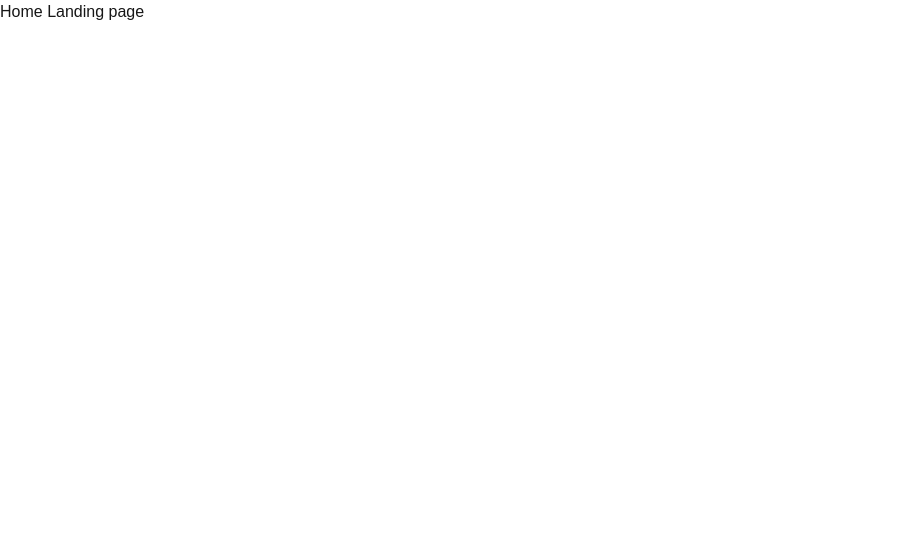
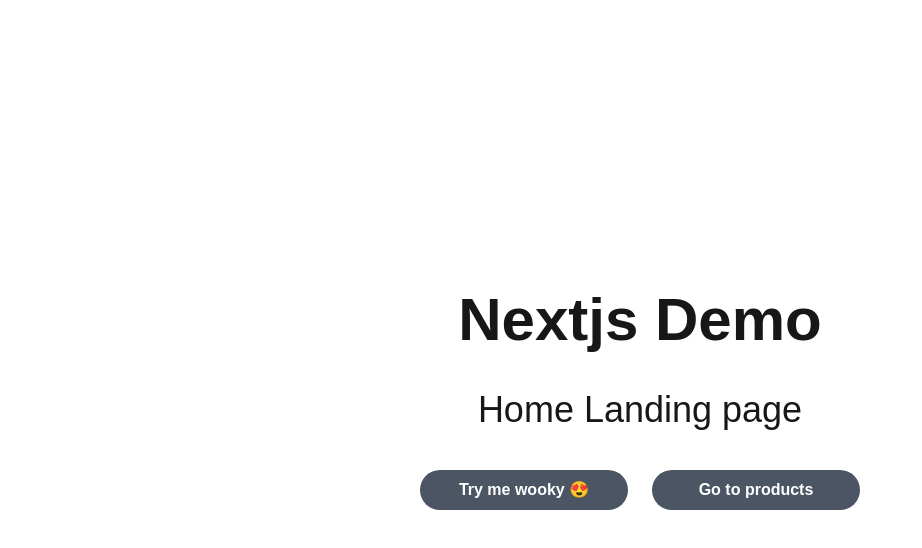
Before and after one commit to danielkembeu/next-simple-navigation, a Next.js app: page / in a window 1280 px wide. Shown: the top 548 px of the page, without its empty margins (0-922 px from the left). Built offline with nearby package versions, Linux system fonts and the light colour scheme.

Commit message:
Updating the code

```diff
--- a/app/page.tsx
+++ b/app/page.tsx
@@ -1,5 +1,16 @@
+import { ButtonLink } from "@/components/ButtonLink";
 import React from "react";
 
 export default function Landing() {
-  return <div>Home Landing page</div>;
+  return (
+    <div className="flex flex-col items-center justify-center h-screen">
+      <h1 className="text-6xl font-bold mb-10">Nextjs Demo</h1>
+      <h1 className="text-4xl font-medium">Home Landing page</h1>
+
+      <div className="flex items-center justify-center gap-6">
+        <ButtonLink href="/" customText="Try me wooky 😍" />
+        <ButtonLink href="/products" customText="Go to products" />
+      </div>
+    </div>
+  );
 }
--- a/app/products/page.tsx
+++ b/app/products/page.tsx
@@ -1,5 +1,6 @@
 import { productsList } from "@/data";
 import { ProductCardLink } from "@/components/ProductCardLink";
+import { ButtonLink } from "@/components/ButtonLink";
 
 // Page component.
 /**
@@ -10,14 +11,14 @@ export default function Products() {
   return (
     <div className="w-full h-screen flex flex-col justify-center items-center">
       <div className="w-[20%] p-3">
-        <h1 className="text-5xl font-bold mb-10">Products Page</h1>
+        <ButtonLink href="/" withIcon />
+        <h1 className="text-5xl font-bold my-10">Products Page</h1>
         <div className="text-gray-600 dark:text-gray-300">
           <p className="text-xl font-medium mb-3">
             Welcome to the products page.
           </p>
           <p>Here you can find all the products.</p>
           <p>Feel free to explore the other sections of the site.</p>
-          <p>Good luck!</p>
         </div>
       </div>
 
--- a/app/products/single-product/[id]/page.tsx
+++ b/app/products/single-product/[id]/page.tsx
@@ -1,7 +1,7 @@
 "use client"; // This directive turns the component into a client component.
 // Without it you can't use hooks for example.
 
-import { BackButtonLink } from "@/components/BackButtonLink";
+import { ButtonLink } from "@/components/ButtonLink";
 import { useFindProductById } from "@/hooks/products/useFindProductById";
 import { useParams } from "next/navigation";
 
@@ -19,7 +19,7 @@ export default function SingleProduct() {
         <div className="text-2xl font-medium">😖 {error}</div>
 
         {/* Render the back button in case of an error */}
-        <BackButtonLink href="/products" />
+        <ButtonLink href="/products" />
       </div>
     );
   }
@@ -33,7 +33,7 @@ export default function SingleProduct() {
       </div>
 
       {/* Displays a back button to '/products' with a custom button text */}
-      <BackButtonLink href="/products" customText="See all products" />
+      <ButtonLink href="/products" customText="See all products" />
     </div>
   );
 }
--- a/components/BackButtonLink.tsx
+++ /dev/null
@@ -1,21 +0,0 @@
-import Link, { LinkProps } from "next/link";
-import React from "react";
-
-// BackButtonLink type extends the `LinkProps` from 'next/link'.
-// It ensures that the BackButtonLink has the same props as the "Link" component.
-// It has an additional props which is optional (not required): customText, that sets the text of the button.
-type BackButtonLinkProps = LinkProps & {
-  customText?: string;
-};
-
-export function BackButtonLink({ href, customText }: BackButtonLinkProps) {
-  return (
-    <Link
-      className="px-8 py-2 bg-gray-600 rounded-full mt-10 w-52 flex items-center justify-center text-white font-bold active:opacity-85 hover:opacity-90"
-      href={href} // The href from the props
-    >
-      {/* If there's a custom text passed as props, use it, otherwise, just use the default text: "Go back" */}
-      {customText ?? "Go back"}
-    </Link>
-  );
-}
--- /dev/null
+++ b/components/ButtonLink.tsx
@@ -0,0 +1,33 @@
+import Link, { LinkProps } from "next/link";
+import React from "react";
+
+// BackButtonLink type extends the `LinkProps` from 'next/link'.
+// It ensures that the BackButtonLink has the same props as the "Link" component.
+// It has an additional props which is optional (not required): customText, that sets the text of the button.
+type ButtonLinkProps = LinkProps & {
+  customText?: string;
+  withIcon?: boolean;
+};
+
+export function ButtonLink({ href, customText, withIcon }: ButtonLinkProps) {
+  return (
+    <>
+      {withIcon ? (
+        <Link
+          className="p-4 bg-gray-600 rounded-full"
+          href={href} // The href from the props
+        >
+          {"<-"}
+        </Link>
+      ) : (
+        <Link
+          className="px-8 py-2 bg-gray-600 rounded-full mt-10 w-52 flex items-center justify-center text-white font-bold active:opacity-85 hover:opacity-90"
+          href={href} // The href from the props
+        >
+          {/* If there's a custom text passed as props, use it, otherwise, just use the default text: "Go back" */}
+          {customText ?? "Go back"}
+        </Link>
+      )}
+    </>
+  );
+}
```
